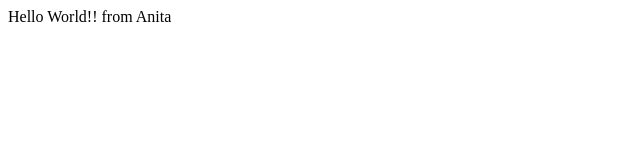
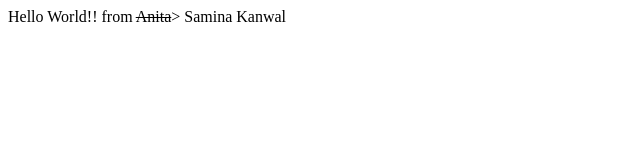
Before and after one commit to anitaaziz/Bootcamp-2020, a plain HTML site: page index.html in a window 1280 px wide. Shown: the whole page, without its empty margins (0-640 px from the left). Drawn offline with Linux system fonts and the light colour scheme.

Commit message:
update index.html

```diff
--- a/index.html
+++ b/index.html
@@ -7,7 +7,7 @@
 </head>
 <body>
     <div>
-        Hello World!! from Anita
+        Hello World!! from <s>Anita</s>> Samina Kanwal
     </div>
 </body>
 </html>
```
